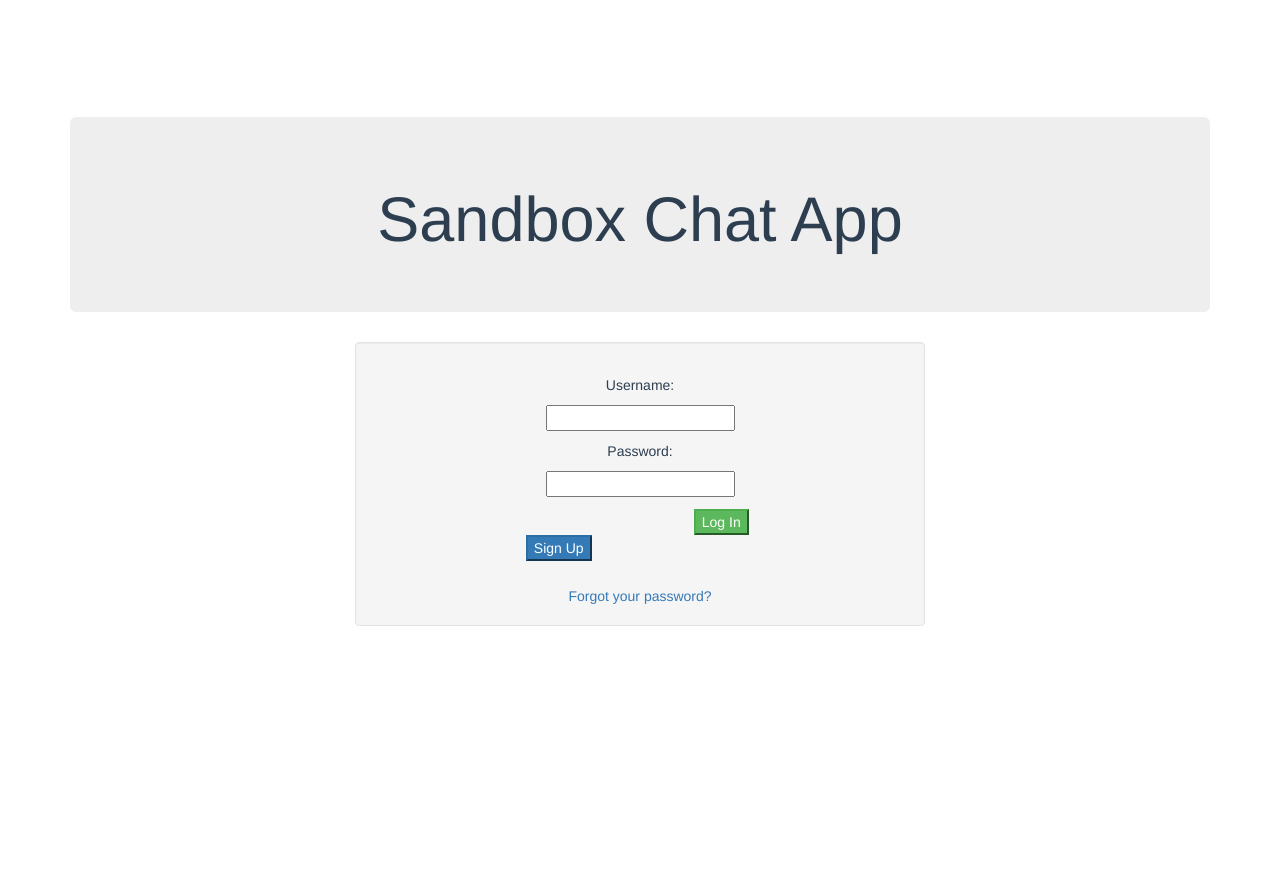
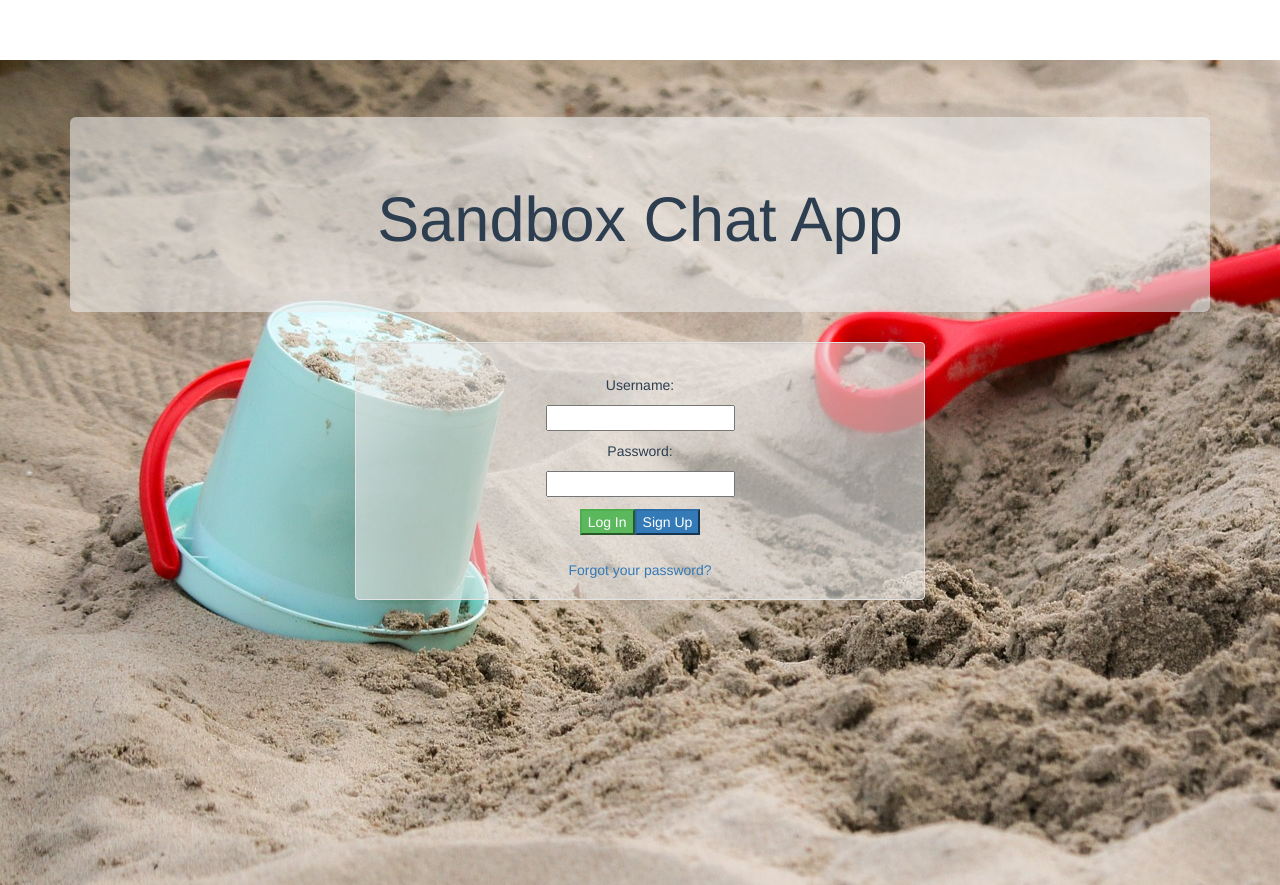
Before and after one commit to rwp140/sandBox-chat-app, a Vue app: page / in a window 1280 px wide. Before the commit the page ends 800 px from the top, so only its background shows below. Built offline with nearby package versions, Linux system fonts and the light colour scheme.

Commit message:
Added background image, fixed button alighment, added transparency to boxes

```diff
--- a/src/App.vue
+++ b/src/App.vue
@@ -19,5 +19,6 @@ export default {
   text-align: center;
   color: #2c3e50;
   margin-top: 60px;
+
 }
 </style>
--- a/src/components/SignIn/SignIn.html
+++ b/src/components/SignIn/SignIn.html
@@ -1,3 +1,4 @@
+<div id="background">
 <div class="container">
 
     <div class="jumbotron" id="title">
@@ -53,3 +54,4 @@
     </div>
 
 </div>
+</div>
--- a/src/components/SignIn/style.css
+++ b/src/components/SignIn/style.css
@@ -1,6 +1,11 @@
+#background {
+    background-image: url("sandbox-1583289_1920.jpg");
+}
+
 #title {
     text-align: center;
     margin-top: 5%;
+    background-color: #eeeeee91;
 }
 
 #loginText {
@@ -10,6 +15,8 @@
 
 #wellformat {
     width: 50%;
+    margin-bottom: 25%;
+    background-color: #eeeeee91;
 }
 
 .col-centered{
@@ -28,10 +35,10 @@ form {
 
 #logInButton {
     margin-top: 5%;
-    margin-left: 65%;
+
 }
 
 #signInButton {
     margin-bottom: 10%;
-    margin-right: 65%;
+
 }
```
Also changed, not shown: src/assets/sandbox-1583289_1920.jpg (added), src/components/SignIn/sandbox-1583289_1920.jpg (added).
